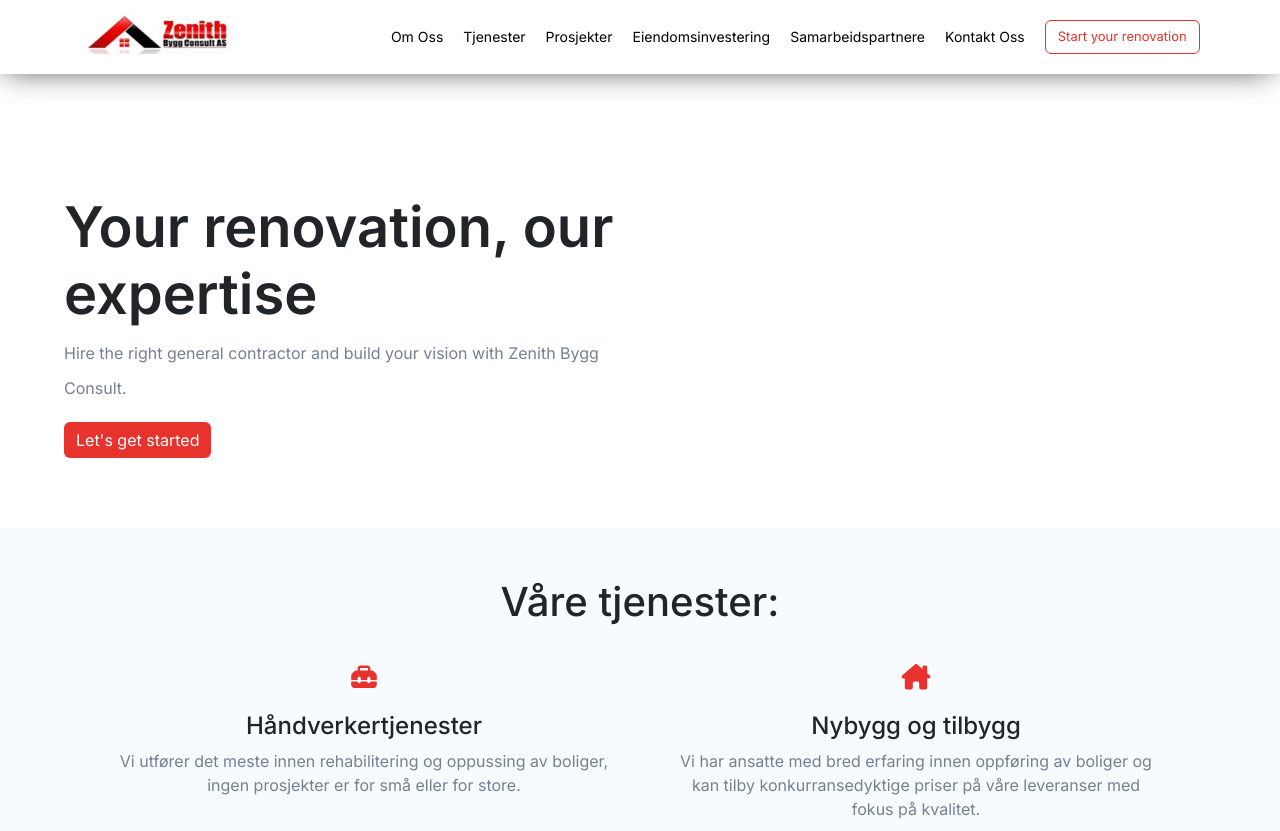
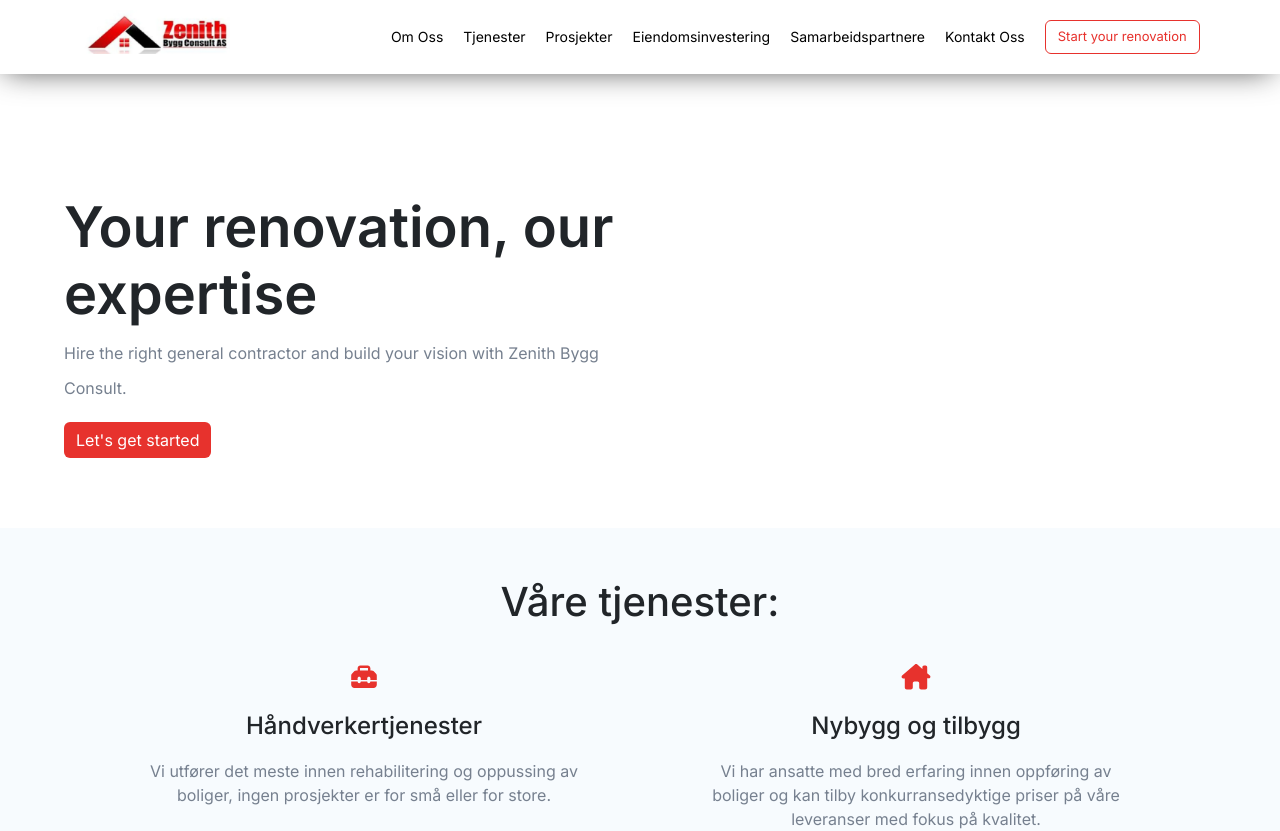
Before and after one commit to DevrMichael/zbc, a Next.js app: page / in a window 1280 px wide. Shown: the top 831 px of the page. Built offline with nearby package versions, Linux system fonts and the light colour scheme.

Commit message:
Adjust tjenester text width

```diff
--- a/components/Tjenester/Tjenester.module.scss
+++ b/components/Tjenester/Tjenester.module.scss
@@ -34,6 +34,9 @@
       p {
         text-align: center;
         color: #76808f;
+        width: 90%;
+        margin: auto;
+        padding-top: 10px;
       }
     }
   }
```
